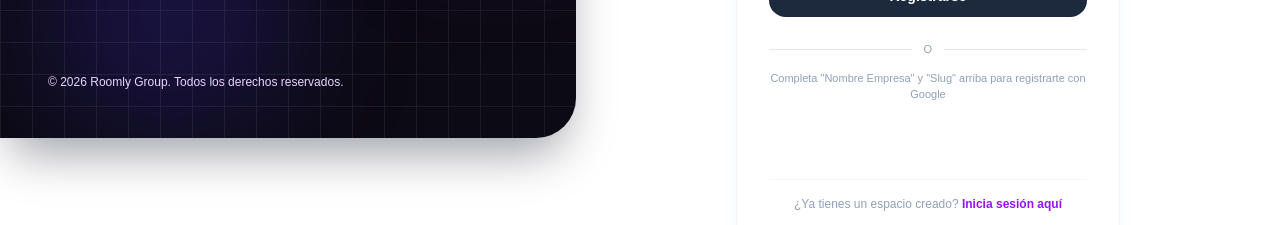
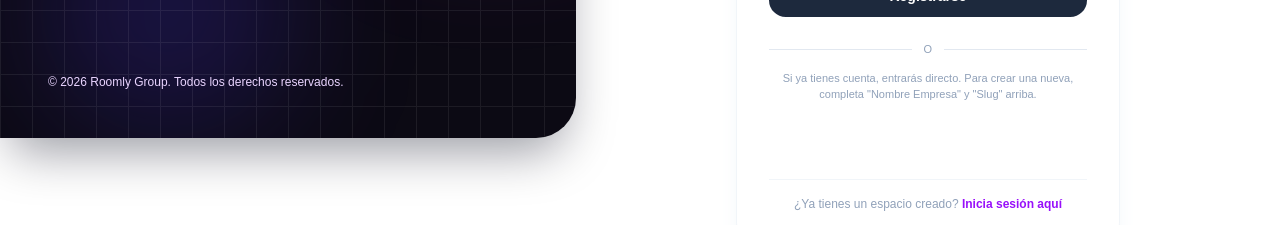
Before and after one commit to NicoleRU22/Roomly, a React (Vite) app in the folder frontend/: page /register in a window 1280 px wide. Shown: the part 662-887 px from the top of the page. Built offline with nearby package versions, Linux system fonts and the light colour scheme; no server answers.

Commit message:
Allow Google sign-in on register page for existing accounts

```diff
--- a/frontend/src/features/auth/pages/Register.tsx
+++ b/frontend/src/features/auth/pages/Register.tsx
@@ -73,14 +73,10 @@ export const Register: React.FC = () => {
     }
   };
 
-  // Registro con Google: como Google no provee empresa/slug, se exige llenarlos antes de continuar
+  // Registro/login con Google: el backend inicia sesión si el correo ya existe,
+  // y solo exige empresa/slug cuando la cuenta es nueva.
   const handleGoogleSuccess = async (credentialResponse: CredentialResponse) => {
     if (!credentialResponse.credential) return;
-
-    if (!companyName || !slug) {
-      setError('Completa el nombre de la empresa y el slug del workspace antes de continuar con Google.');
-      return;
-    }
 
     setLoading(true);
     setError(null);
@@ -299,7 +295,7 @@ export const Register: React.FC = () => {
           <div className="h-px flex-1 bg-slate-200" />
         </div>
         <p className="text-center text-[11px] text-slate-400">
-          Completa "Nombre Empresa" y "Slug" arriba para registrarte con Google
+          Si ya tienes cuenta, entrarás directo. Para crear una nueva, completa "Nombre Empresa" y "Slug" arriba.
         </p>
         <div className="flex justify-center">
           <GoogleLogin
```
